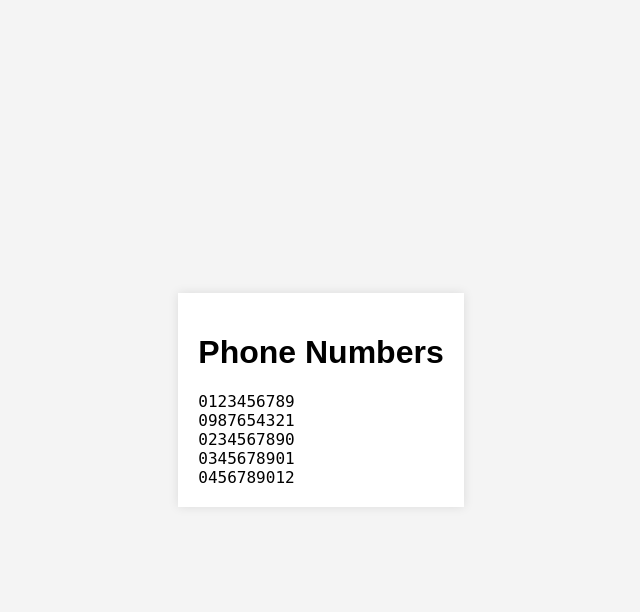
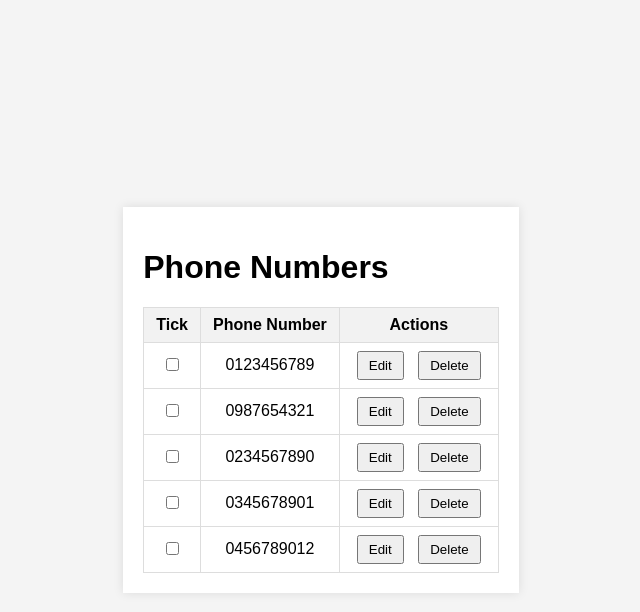
Before and after one commit to whynotnghiavu/nghia-contact-manager, a Flask app: page / in a window 1280 px wide. Shown: the top 612 px of the page, without its empty margins (319-959 px from the left). Run offline with Flask 3, Linux system fonts and the light colour scheme.

Commit message:
update app.py and contents/templates/index.html

```diff
--- a/contents/app.py
+++ b/contents/app.py
@@ -7,9 +7,10 @@ app = Flask(__name__)
 @app.route('/')
 def home():
     with open("phone_numbers.txt", "r") as file:
-        contents = file.read()
+        # contents = file.read()
+        phone_numbers = [line.strip() for line in file.readlines()]
 
-    return render_template('index.html', content=contents)
+    return render_template('index.html', phone_numbers=phone_numbers)
 
 
 if __name__ == '__main__':
--- a/contents/templates/index.html
+++ b/contents/templates/index.html
@@ -20,16 +20,57 @@
             padding: 20px;
             box-shadow: 0 0 10px rgba(0, 0, 0, 0.1);
         }
-        pre {
-            margin: 0;
-            font-size: 16px;
+        table {
+            width: 100%;
+            border-collapse: collapse;
+        }
+        th, td {
+            padding: 8px 12px;
+            border: 1px solid #ddd;
+            text-align: center;
+        }
+        th {
+            background-color: #f2f2f2;
+        }
+        .actions button {
+            margin: 0 5px;
+            padding: 5px 10px;
+            cursor: pointer;
         }
     </style>
 </head>
 <body>
     <div class="container">
         <h1>Phone Numbers</h1>
-        <pre>{{ content }}</pre>
+        <table>
+            <thead>
+                <tr>
+                    <th>Tick</th>
+                    <th>Phone Number</th>
+                    <th>Actions</th>
+                </tr>
+            </thead>
+            <tbody>
+                {% for number in phone_numbers %}
+                <tr>
+                    <td><input type="checkbox"></td>
+                    <td>{{ number }}</td>
+                    <td class="actions">
+                        <button onclick="editNumber('{{ number }}')">Edit</button>
+                        <button onclick="deleteNumber('{{ number }}')">Delete</button>
+                    </td>
+                </tr>
+                {% endfor %}
+            </tbody>
+        </table>
     </div>
+    <script>
+        function editNumber(number) {
+            alert('Edit: ' + number);
+        }
+        function deleteNumber(number) {
+            alert('Delete: ' + number);
+        }
+    </script>
 </body>
 </html>
```
